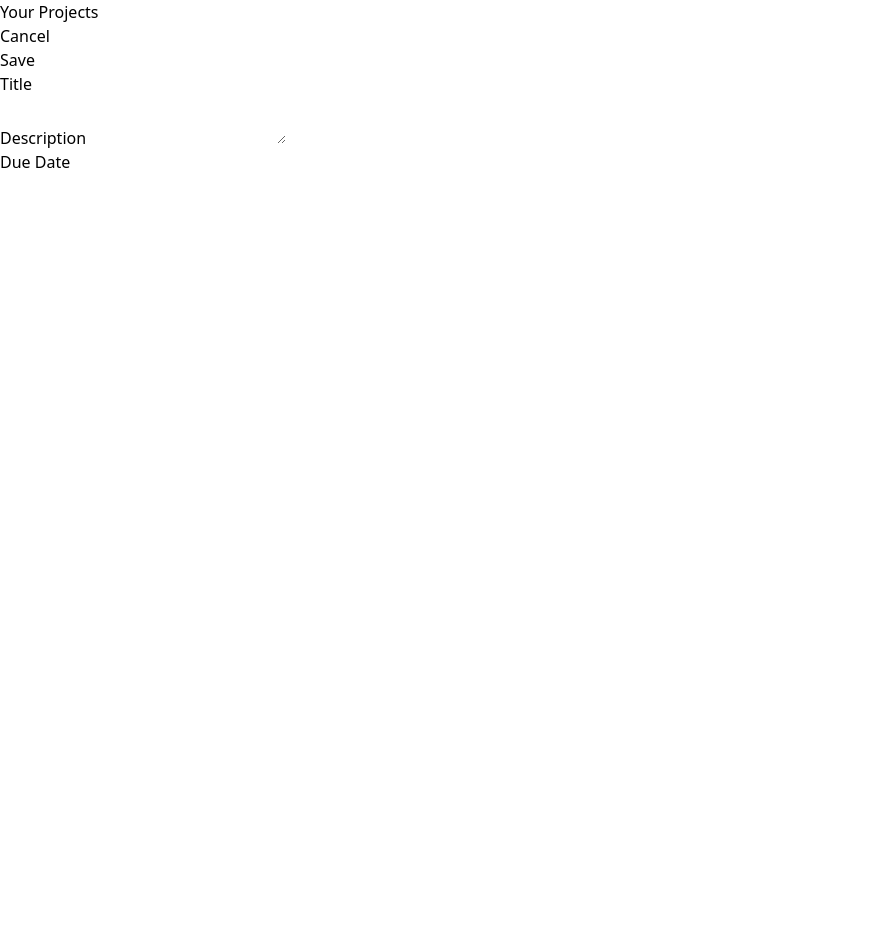
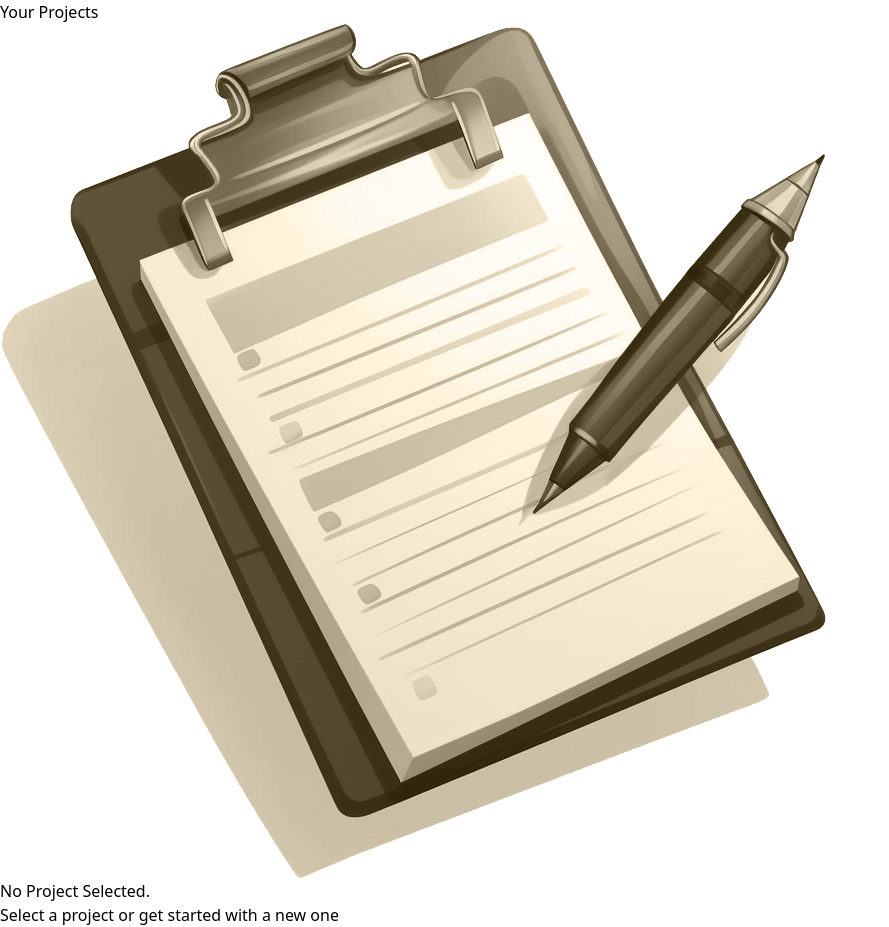
Before and after one commit to camposvi/PMA, a React (Vite) app: page / in a window 1280 px wide. Shown: the whole page, without its empty margins (0-889 px from the left). Before the commit the page ends 800 px from the top, so only its background shows below. Built offline with nearby package versions, Linux system fonts and the light colour scheme.

Commit message:
feat: implement NoProjectSelected component

```diff
--- a/src/App.jsx
+++ b/src/App.jsx
@@ -1,11 +1,12 @@
 import Sidebar from './components/Sidebar/Sidebar';
 import NewProject from './components/NewProject/NewProject';
+import NoProjectSelected from './components/NoProjectSelected/NoProjectSelected';
 const App = () => {
   return (
     <>
-      <main className="h-screen my-8 flex gap-8 ">
+      <main className="h-screen my-8 flex gap-8">
         <Sidebar />
-        <NewProject />
+        <NoProjectSelected />
       </main>
     </>
   );
```
